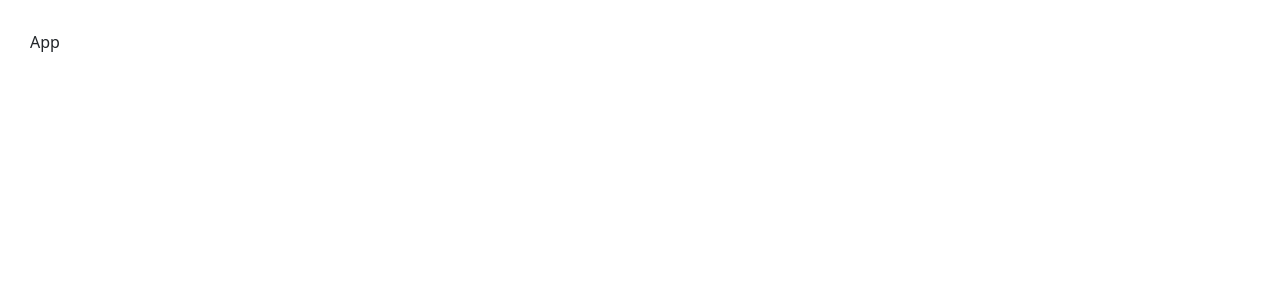
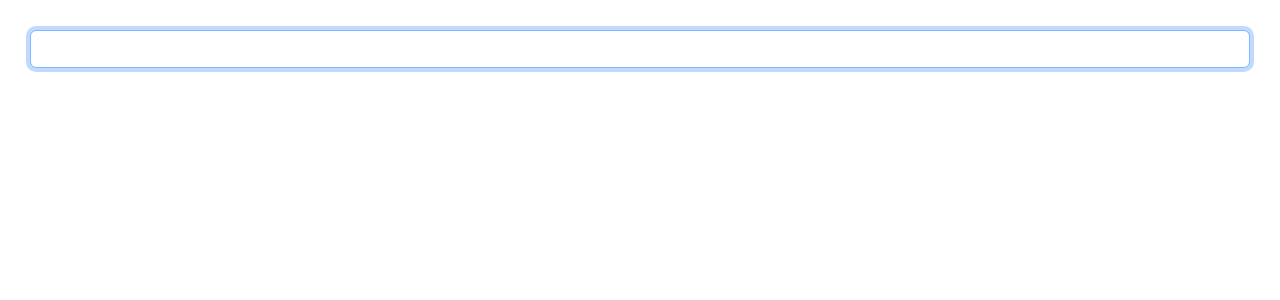
Before and after one commit to AungPhyoThant224/React-18-for-Beginners, a React (Vite) app in the folder connecting-to-backend/: page / in a window 1280 px wide. Shown: the top 300 px of the page. Built offline with nearby package versions, Linux system fonts and the light colour scheme.

Commit message:
Understanding useEffect().

```diff
--- a/connecting-to-backend/src/App.tsx
+++ b/connecting-to-backend/src/App.tsx
@@ -1,7 +1,21 @@
-import React from "react";
+import React, { useEffect, useRef } from "react";
 
 const App = () => {
-  return <div>App</div>;
+  let ref = useRef<HTMLInputElement>(null);
+
+  useEffect(() => {
+    if (ref.current) ref.current.focus();
+  });
+
+  useEffect(() => {
+    document.title = "MY App";
+  });
+
+  return (
+    <div>
+      <input ref={ref} type="text" className="form-control" />
+    </div>
+  );
 };
 
 export default App;
```
